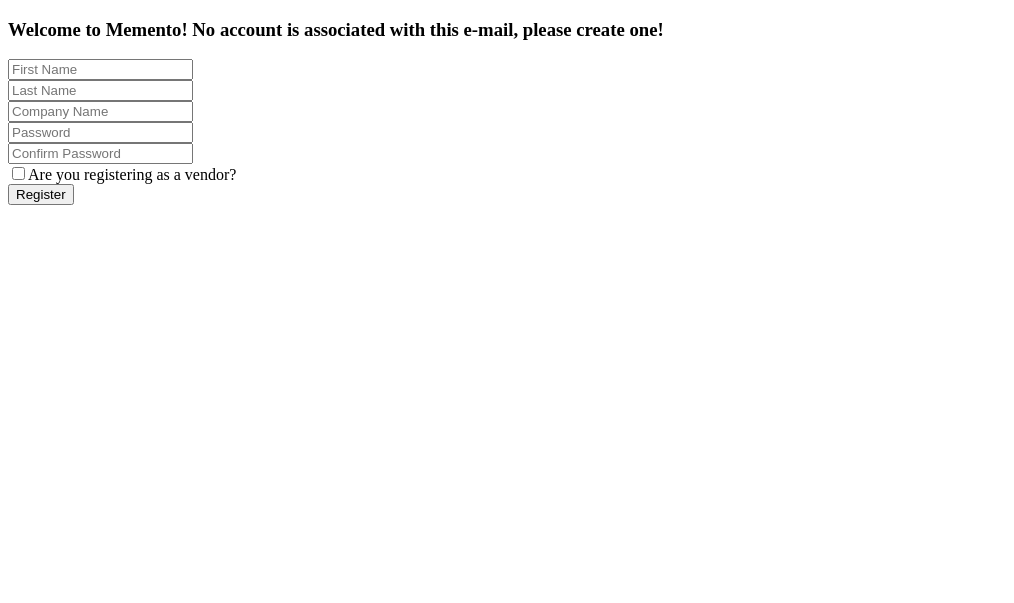
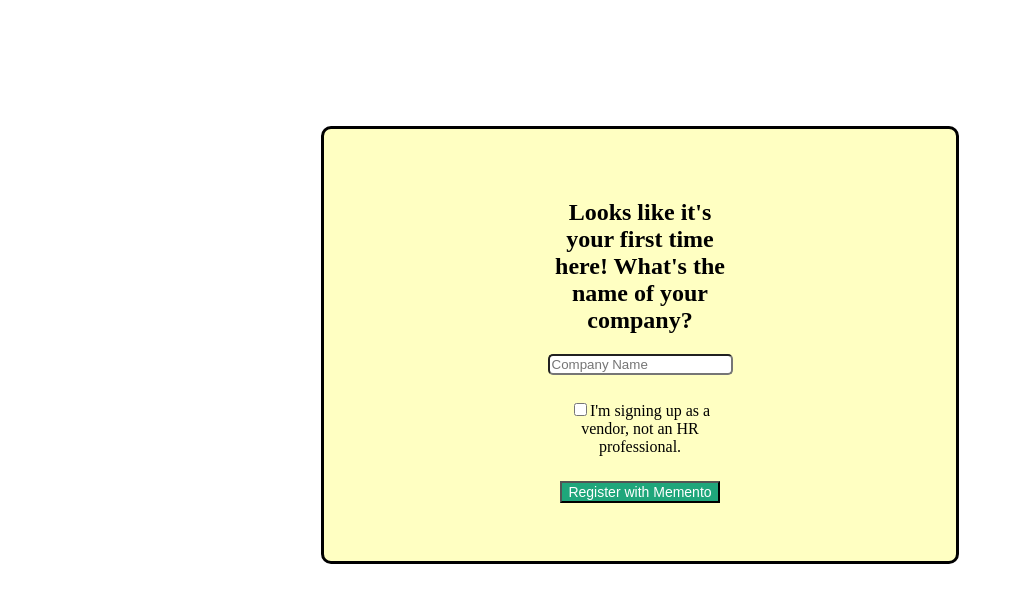
Before and after one commit to butlerjr/Memento, a Python web app: template butlerjr-lis-memento/templates/Registration.html in a window 1280 px wide. Shown: the top 603 px of the page, without its empty margins (0-1014 px from the left). Run offline with Jinja, Linux system fonts and the light colour scheme; the template is opened without the code that fills it, so the values that code supplies are empty.

Commit message:
Forgot to add html

```diff
--- a/butlerjr-lis-memento/templates/Registration.html
+++ b/butlerjr-lis-memento/templates/Registration.html
@@ -3,55 +3,146 @@
 <head>
 <meta charset="utf-8">
 <title>Memento</title>
+<style>
+#login {
+	padding-top: 50px
+}
+
+#login .form-wrap {
+	width: 30%;
+	margin: 0 auto;
+}
+
+#login h1 {
+	color: #1fa67b;
+	font-size: 18px;
+	text-align: center;
+	font-weight: bold;
+	padding-bottom: 20px;
+}
+
+#login .form-group {
+	margin-bottom: 25px;
+}
+
+#login .checkbox {
+	margin-bottom: 20px;
+	position: relative;
+	-webkit-user-select: none;
+	-moz-user-select: none;
+	-ms-user-select: none;
+	-o-user-select: none;
+	user-select: none;
+}
+
+#login .checkbox.show:before {
+	content: '\e013';
+	color: #1fa67b;
+	font-size: 17px;
+	margin: 1px 0 0 3px;
+	position: absolute;
+	pointer-events: none;
+	font-family: 'Glyphicons Halflings';
+}
+
+#login .checkbox .character-checkbox {
+	width: 25px;
+	height: 25px;
+	cursor: pointer;
+	border-radius: 3px;
+	border: 1px solid #ccc;
+	vertical-align: middle;
+	display: inline-block;
+}
+
+#login .checkbox .label {
+	color: #6d6d6d;
+	font-size: 13px;
+	font-weight: normal;
+}
+
+#login .btn.btn-custom {
+	font-size: 14px;
+	margin-bottom: 20px;
+}
+
+#login .forget {
+	font-size: 13px;
+	text-align: center;
+	display: block;
+}
+
+                                                body {
+                background: #FFFFFF
+     }
+           .main {
+                width: 50%;
+                margin-top: 10%;
+                margin-left: auto;
+                margin-right: auto;
+                background: #FFFFC2;
+                height: 100%;
+                padding-bottom: 3%;
+                border-radius: 10px;
+                border-style:solid;
+                border-width:3px;
+
+            }
+            .container {
+                width: auto;
+                margin-left: auto;
+                margin-right: auto;
+            }
+
+/*    --------------------------------------------------
+	:: Inputs & Buttons
+	-------------------------------------------------- */
+.form-control {
+	color: #212121;
+}
+
+.btn-custom {
+	color: #fff;
+	background-color: #1fa67b;
+}
+
+.btn-custom:hover, .btn-custom:focus {
+	color: #fff;
+}
+</style>
+
 </head>
 <body>
-<div class="container">
-        <div class="row centered-form">
-        <div class="col-xs-12 col-sm-8 col-md-4 col-sm-offset-2 col-md-offset-4">
-        	<div class="panel panel-default">
-        		<div class="panel-heading">
-			    		<h3 class="panel-title">Welcome to Memento! No account is associated with this e-mail, please create one!</h3>
-			 			</div>
-			 			<div class="panel-body">
-			    		<form action = "/RegisterUser" method = "post">
-			    			<div class="row">
-			    				<div class="col-xs-6 col-sm-6 col-md-6">
-			    					<div class="form-group">
-			                <input type="text" name="first_name" id="first_name" class="form-control input-sm" placeholder="First Name">
-			    					</div>
-			    				</div>
-			    				<div class="col-xs-6 col-sm-6 col-md-6">
-			    					<div class="form-group">
-			    						<input type="text" name="last_name" id="last_name" class="form-control input-sm" placeholder="Last Name">
-			    					</div>
-			    				</div>
-			    			</div>
+	<div class="main">
+		<form action="/RegisterUser" method="POST">
+			<section id="login">
+				<div class="container">
+					<div class="row">
+						<div class="col-xs-12">
+							<div class="form-wrap">
+							<div class="form-group">
+							<center><h2>Looks like it's your first time here! What's the name of your company?</h2></center>
+								<center><input type="text" name="company" id="company"
+									class="form-control" placeholder="Company Name" style="border-radius:5px"> </center>
+							</div>
+							<div class="form-group">
+								<center><input type="checkbox" id="isVendor" name="isVendor"
+								value="isVendor">I'm signing up as a vendor, not an HR
+							professional.</center>
+							</div>
 
-			    			<div class="form-group">
-			    				<input type="text" name="company" id="company" class="form-control input-sm" placeholder="Company Name">
-			    			</div>
+							<center><button type="submit" id="create-share-submit-button" class="btn btn-custom btn-lg btn-block">Register with Memento</button></center>
 
-			    			<div class="row">
-			    				<div class="col-xs-6 col-sm-6 col-md-6">
-			    					<div class="form-group">
-			    						<input type="password" name="password" id="password" class="form-control input-sm" placeholder="Password">
-			    					</div>
-			    				</div>
-			    				<div class="col-xs-6 col-sm-6 col-md-6">
-			    					<div class="form-group">
-			    						<input type="password" name="password_confirmation" id="password_confirmation" class="form-control input-sm" placeholder="Confirm Password">
-			    					</div>
-			    				</div>
-			    				<input type="checkbox" id="isVendor" name="isVendor" value="isVendor">Are you registering as a vendor?<br>
-			    			</div>
 
-			    			<input type="submit" value="Register" class="btn btn-info btn-block">
-
-			    		</form>
-			    	</div>
-	    		</div>
-    		</div>
-    	</div>
-    </div>
+						</div>
+						<!-- /.col-xs-12 -->
+					</div>
+					<!-- /.row -->
+				</div>
+				</div>
+				<!-- /.container -->
+			</section>
+		</form>
+	</div>
 </body>
 </html>
```
